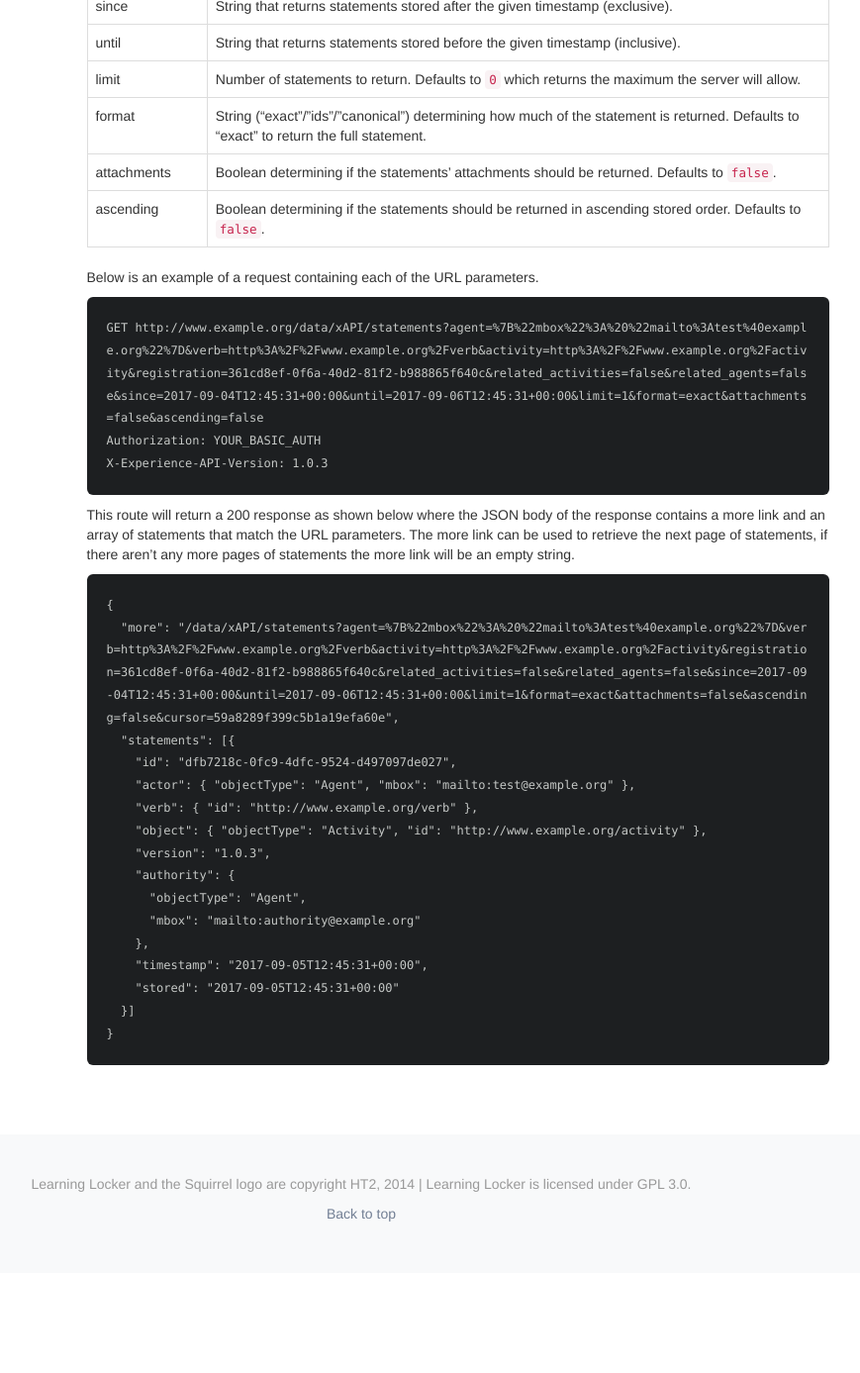
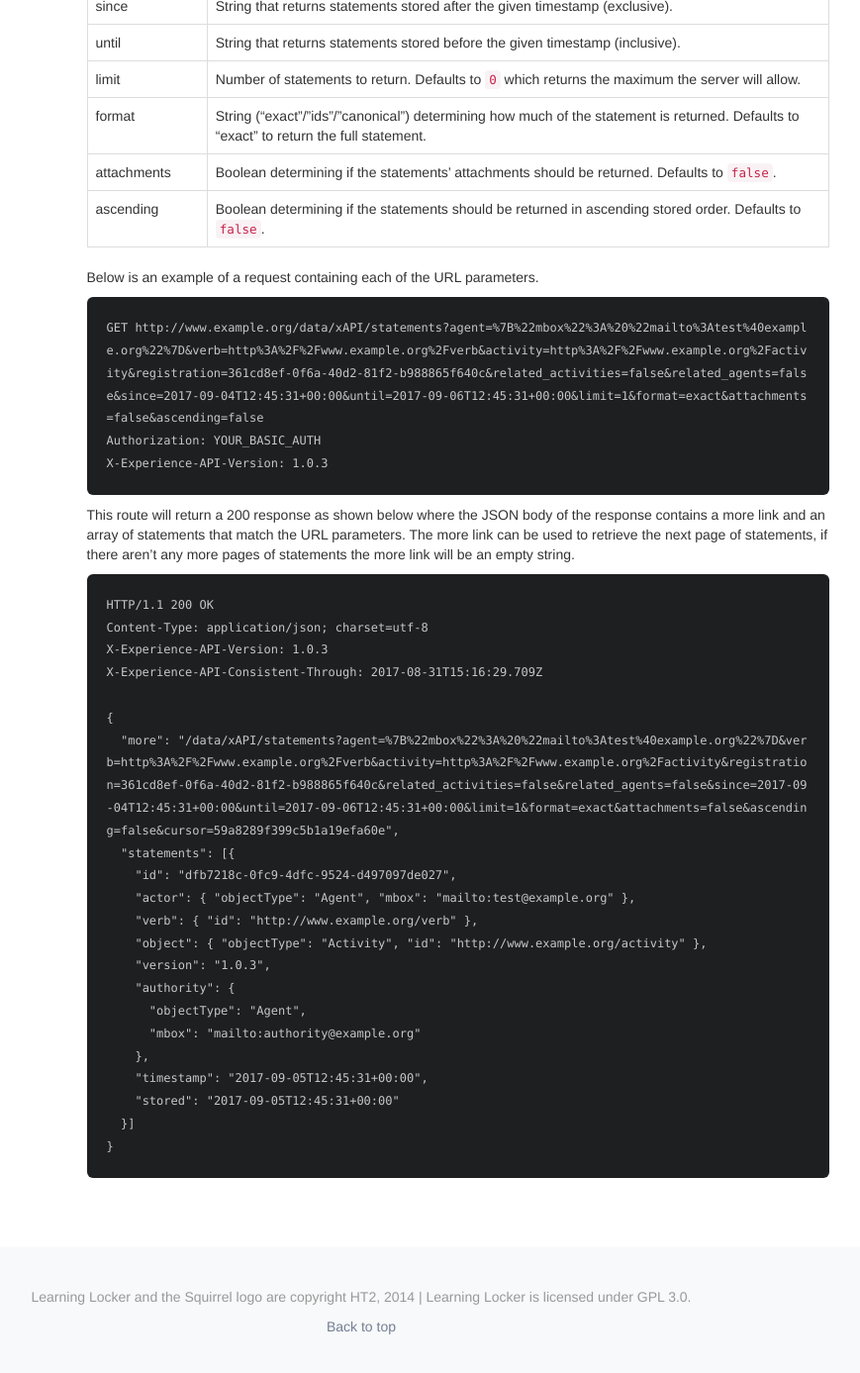
Before and after one commit to LearningLocker/docs, a Jekyll site: the page built from src/http-xapi.md, in a window 1280 px wide and 1400 px high, scrolled down 4242 px. Shown: the top 1387 px of the window at 99% size, without its empty margins (275-1144 px from the left). Built offline with Jekyll 4.4.1, drawn with Linux system fonts in a browser that asks for light colours; nearby versions of some CDN libraries; our own code applies the rules of GitHub Pages for plain Markdown files; before the commit the page ends 5528 px from its top, so only the background shows below that.

Commit message:
Corrects multiple statement retrieval.

````diff
--- a/src/http-xapi.md
+++ b/src/http-xapi.md
@@ -172,6 +172,11 @@ X-Experience-API-Version: 1.0.3
 This route will return a 200 response as shown below where the JSON body of the response contains a more link and an array of statements that match the URL parameters. The more link can be used to retrieve the next page of statements, if there aren't any more pages of statements the more link will be an empty string.
 
 ```http
+HTTP/1.1 200 OK
+Content-Type: application/json; charset=utf-8
+X-Experience-API-Version: 1.0.3
+X-Experience-API-Consistent-Through: 2017-08-31T15:16:29.709Z
+
 {
   "more": "/data/xAPI/statements?agent=%7B%22mbox%22%3A%20%22mailto%3Atest%40example.org%22%7D&verb=http%3A%2F%2Fwww.example.org%2Fverb&activity=http%3A%2F%2Fwww.example.org%2Factivity&registration=361cd8ef-0f6a-40d2-81f2-b988865f640c&related_activities=false&related_agents=false&since=2017-09-04T12:45:31+00:00&until=2017-09-06T12:45:31+00:00&limit=1&format=exact&attachments=false&ascending=false&cursor=59a8289f399c5b1a19efa60e",
   "statements": [{
````
